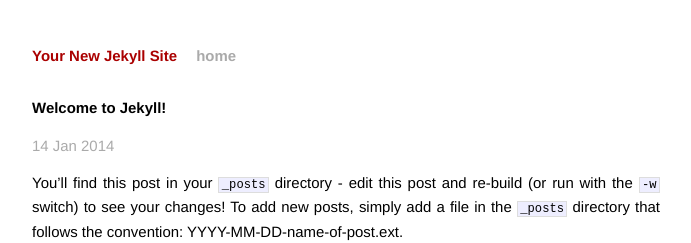
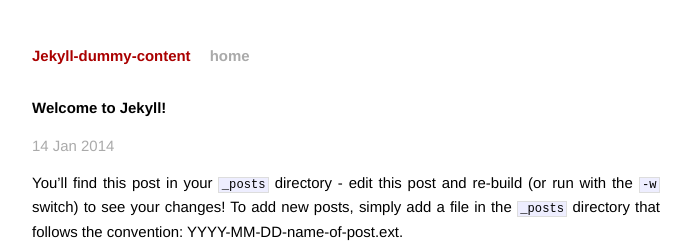
Before and after one commit to jglovier/jekyll-dummy-content, a Jekyll site: the page built from _posts/2014-01-14-welcome-to-jekyll.markdown, in a window 1280 px wide. Shown: the top 243 px of the page, without its empty margins (294-985 px from the left). Built offline with Jekyll 4.4.1, drawn with Linux system fonts in a browser that asks for light colours; Markdown is read by kramdown in place of the engine named in the settings.

Commit message:
change site name

```diff
--- a/_config.yml
+++ b/_config.yml
@@ -1,3 +1,3 @@
-name: Your New Jekyll Site
+name: Jekyll-dummy-content
 markdown: redcarpet
 pygments: true
```
